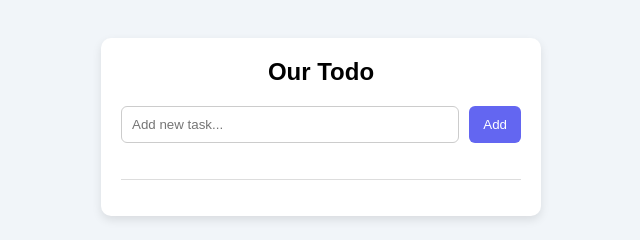
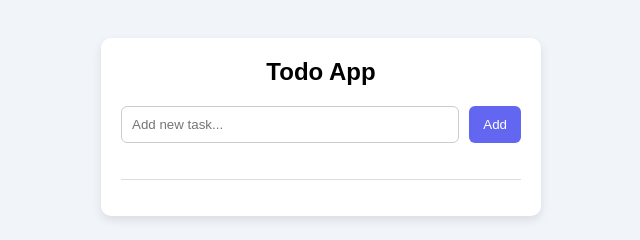
Before and after one commit to Ijazliaqat/testing-todo-app, a plain HTML site: page index.html in a window 1280 px wide. Shown: the full height of the page, 319-959 px from the left. Drawn offline with Linux system fonts and the light colour scheme.

Commit message:
Cahnges the title

```diff
--- a/index.html
+++ b/index.html
@@ -8,7 +8,7 @@
   </head>
   <body>
     <div class="todo-container">
-      <h2>Our Todo</h2>
+      <h2>Todo App</h2>
       <div class="input-row">
         <input type="text" id="taskInput" placeholder="Add new task..." />
         <button class="add-btn" onclick="createTask()">Add</button>
```
